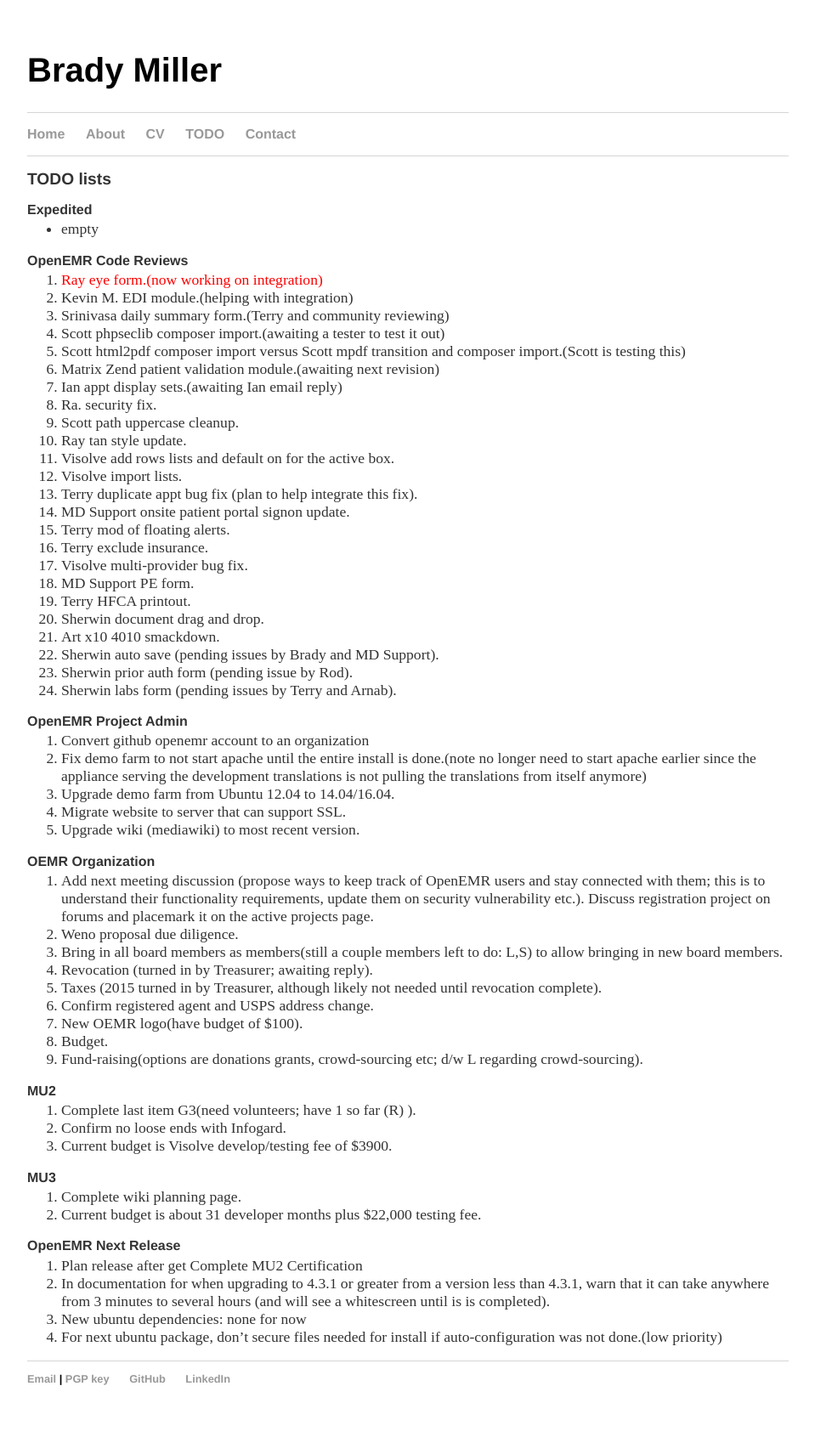
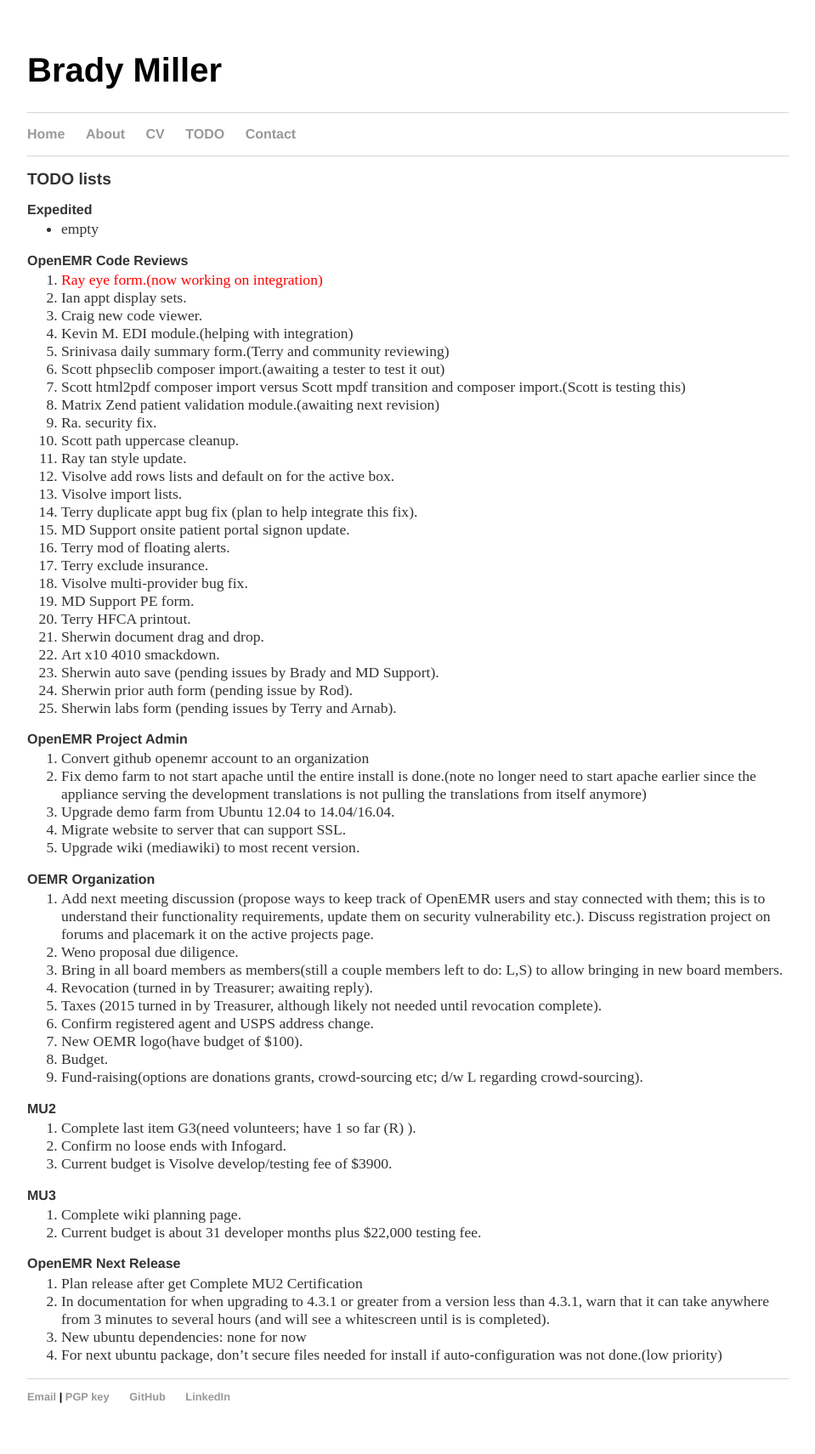
Before and after one commit to bradymiller/bradymiller.github.io, a Jekyll site: the page built from todo/index.md, in a window 1280 px wide. Shown: the whole page at 85% size, without its empty margins (160-1119 px from the left). Built offline with Jekyll 4.4.1, drawn with Linux system fonts in a browser that asks for light colours; before the commit the page ends 1690 px from its top, so only the background shows below that.

Commit message:
Update todo list

```diff
--- a/todo/index.md
+++ b/todo/index.md
@@ -8,12 +8,13 @@
 
 ### OpenEMR Code Reviews
 1. <span style="color: red">Ray eye form.(now working on integration)</span>
+1. Ian appt display sets.
+1. Craig new code viewer.
 1. Kevin M. EDI module.(helping with integration)
 1. Srinivasa daily summary form.(Terry and community reviewing)
 1. Scott phpseclib composer import.(awaiting a tester to test it out)
 1. Scott html2pdf composer import versus Scott mpdf transition and composer import.(Scott is testing this)
 1. Matrix Zend patient validation module.(awaiting next revision)
-1. Ian appt display sets.(awaiting Ian email reply)
 1. Ra. security fix.
 1. Scott path uppercase cleanup.
 1. Ray tan style update.
```
